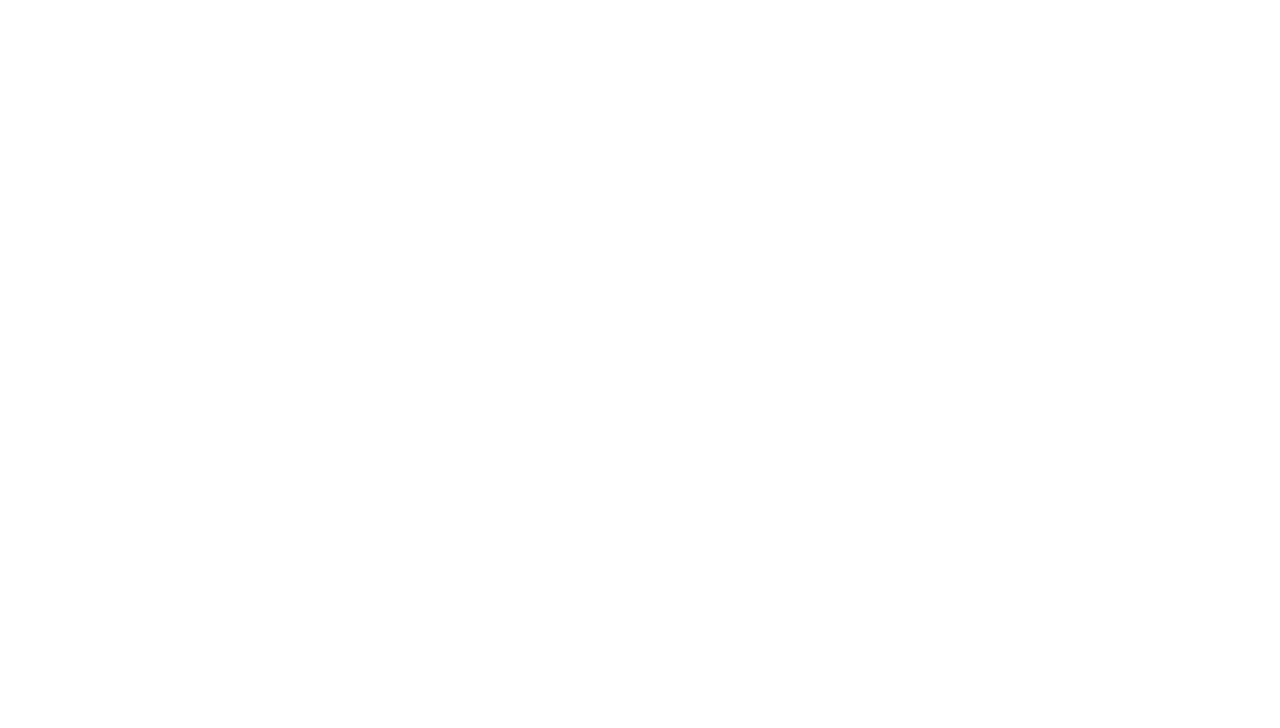
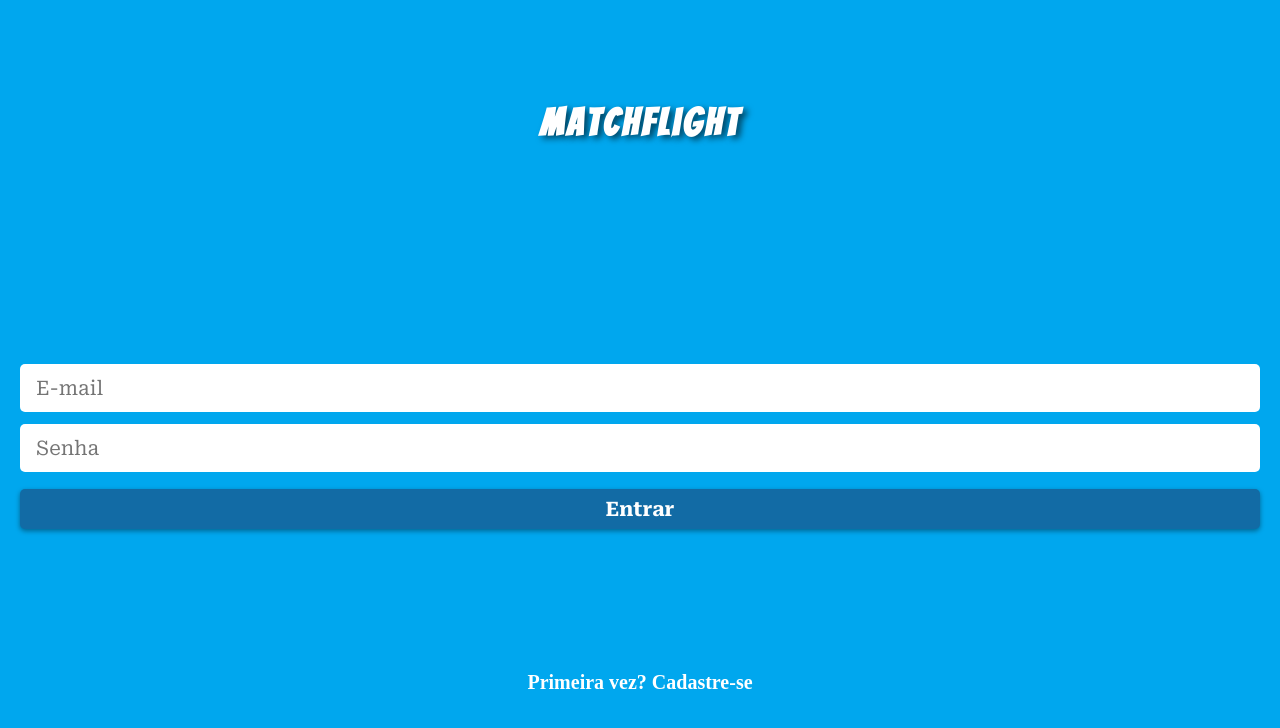
Before and after one commit to samuelmarco-dev/projeto-match-flight-front-end, a React (Create React App) app: page /user in a window 1280 px wide. Before the commit this address had no page. Shown: the top 728 px of the page. Built offline with nearby package versions, Linux system fonts and the light colour scheme.

Commit message:
feat: construction of login component for companies and user according to route (bonus: generalize component according to route)

```diff
--- a/src/components/App.js
+++ b/src/components/App.js
@@ -1,6 +1,8 @@
 import { BrowserRouter, Routes, Route } from 'react-router-dom';
 
 import Home from './Home';
+import LoginUser from './User/Login';
+import LoginCompany from './Company/Login';
 import '../assets/css/reset.css';
 
 function App() {
@@ -9,6 +11,8 @@ function App() {
             <BrowserRouter>
                 <Routes>
                     <Route path="/" element={<Home />} />
+                    <Route path="/user" element={<LoginUser />} />
+                    <Route path='/company' element={<LoginCompany />} />
                 </Routes>
             </BrowserRouter>
     );
--- /dev/null
+++ b/src/components/Company/Login/index.js
@@ -0,0 +1,24 @@
+import Button from "../../../utils/Button";
+import Paragraph from "../../../utils/Paragraph";
+import { arrayPlaceholder } from "../../../utils/Placeholder";
+import Container from "../../User/Login/style";
+
+function LoginCompany() {
+    return (
+        <Container>
+            <header>MatchFlight</header>
+            <form>
+                <div className="input">
+                    <input type="text" placeholder={arrayPlaceholder[0]} />
+                    <input type="password" placeholder={arrayPlaceholder[1]} />
+                </div>
+                <div className="button">
+                    <Button conteudo="Entrar" tipo="submit" />
+                </div>
+            </form>
+            <Paragraph conteudo="Primeira vez? Cadastre-se" />
+        </Container>
+    );
+}
+
+export default LoginCompany;
--- a/src/components/Home/style.js
+++ b/src/components/Home/style.js
@@ -67,7 +67,7 @@ const Container = styled.section`
             line-height: 23px;
             color: #FFFFFF;
             margin-bottom: 15px;
-            box-shadow: 0px 2px 5px 0px rgba(0,0,0,0.4)
+            box-shadow: 0px 2px 5px 0px rgba(0,0,0,0.4);
         }
     }
 `;
--- /dev/null
+++ b/src/components/User/Login/index.js
@@ -0,0 +1,24 @@
+import Button from "../../../utils/Button";
+import Paragraph from "../../../utils/Paragraph";
+import { arrayPlaceholder } from "../../../utils/Placeholder";
+import Container from "./style";
+
+function LoginUser() {
+    return (
+        <Container>
+            <header>MatchFlight</header>
+            <form>
+                <div className="input">
+                    <input type="text" placeholder={arrayPlaceholder[0]} />
+                    <input type="password" placeholder={arrayPlaceholder[1]} />
+                </div>
+                <div className="button">
+                    <Button conteudo="Entrar" tipo="submit" />
+                </div>
+            </form>
+            <Paragraph conteudo="Primeira vez? Cadastre-se" />
+        </Container>
+    );
+}
+
+export default LoginUser;
--- /dev/null
+++ b/src/components/User/Login/style.js
@@ -0,0 +1,94 @@
+import styled from 'styled-components';
+
+const Container = styled.section`
+    width: 100%;
+    height: 100%;
+    position: fixed;
+    display: flex;
+    flex-direction: column;
+    align-items: center;
+    justify-content: center;
+    top: 0;
+    left: 0;
+    background-color: #00A7EE;
+
+    header {
+        width: 100%;
+        height: auto;
+        margin-bottom: 15%;
+        display: flex;
+        justify-content: center;
+        align-items: center;
+        font-weight: 700;
+        font-family: 'Bangers', cursive;
+        letter-spacing: 0.08em;
+        font-size: 38px;
+        line-height: 50px;
+        color: #FFFFFF;
+        text-shadow: 4px 3px 6px rgba(0,0,0,0.6);
+    }
+
+    form {
+        padding: 0 20px;
+        width: 100%;
+        height: auto;
+        margin-bottom: 10%;
+    }
+
+    .input {
+        width: 100%;
+        height: auto;
+        margin-top: 24px;
+
+        input {
+            width: 100%;
+            height: 48px;
+            border-radius: 5px;
+            margin-bottom: 12px;
+            padding: 0 16px;
+            font-weight: 400;
+            font-size: 20px;
+            line-height: 23px;
+            color: rgb(75,75,80);
+            text-align: left;
+            border: none;
+        }
+    }
+
+    .button {
+        width: 100%;
+        height: 50px;
+        display: flex;
+        justify-content: center;
+        align-items: center;
+
+        button {
+            width: 100%;
+            height: 40px;
+            border-radius: 5px;
+            font-weight: 700;
+            font-size: 20px;
+            line-height: 23px;
+            color: #FFFFFF;
+            display: flex;
+            justify-content: center;
+            align-items: center;
+            background-color: #126BA5;
+            box-shadow: 0px 2px 5px 0px rgba(0,0,0,0.4);
+        }
+    }
+
+    p {
+        width: 100%;
+        height: 40px;
+        display: flex;
+        justify-content: center;
+        align-items: center;
+        font-weight: 700;
+        font-size: 20px;
+        line-height: 18px;
+        color: #FFFFFF;
+    }
+`;
+
+export default Container;
--- /dev/null
+++ b/src/utils/Placeholder.js
@@ -0,0 +1 @@
+export const arrayPlaceholder = ['E-mail', 'Senha'];
```
